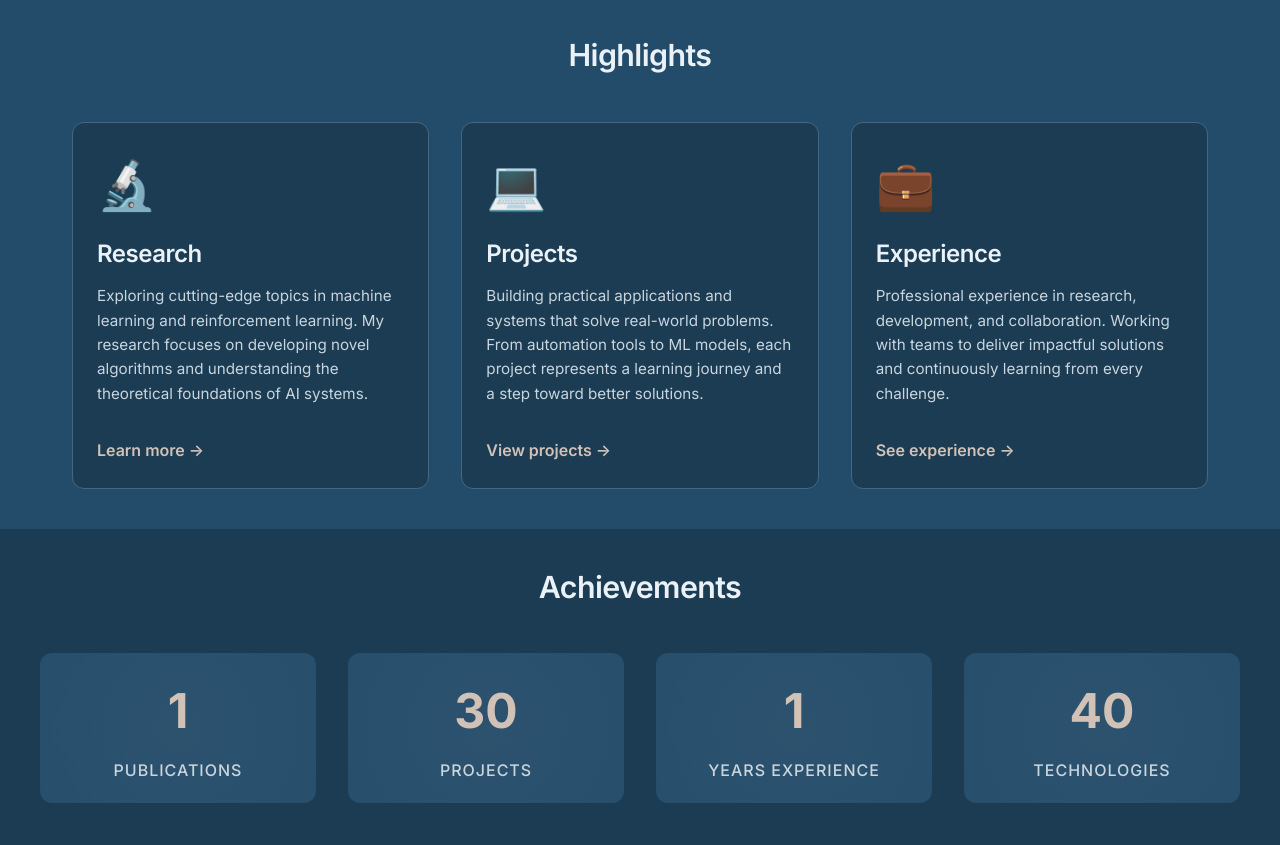
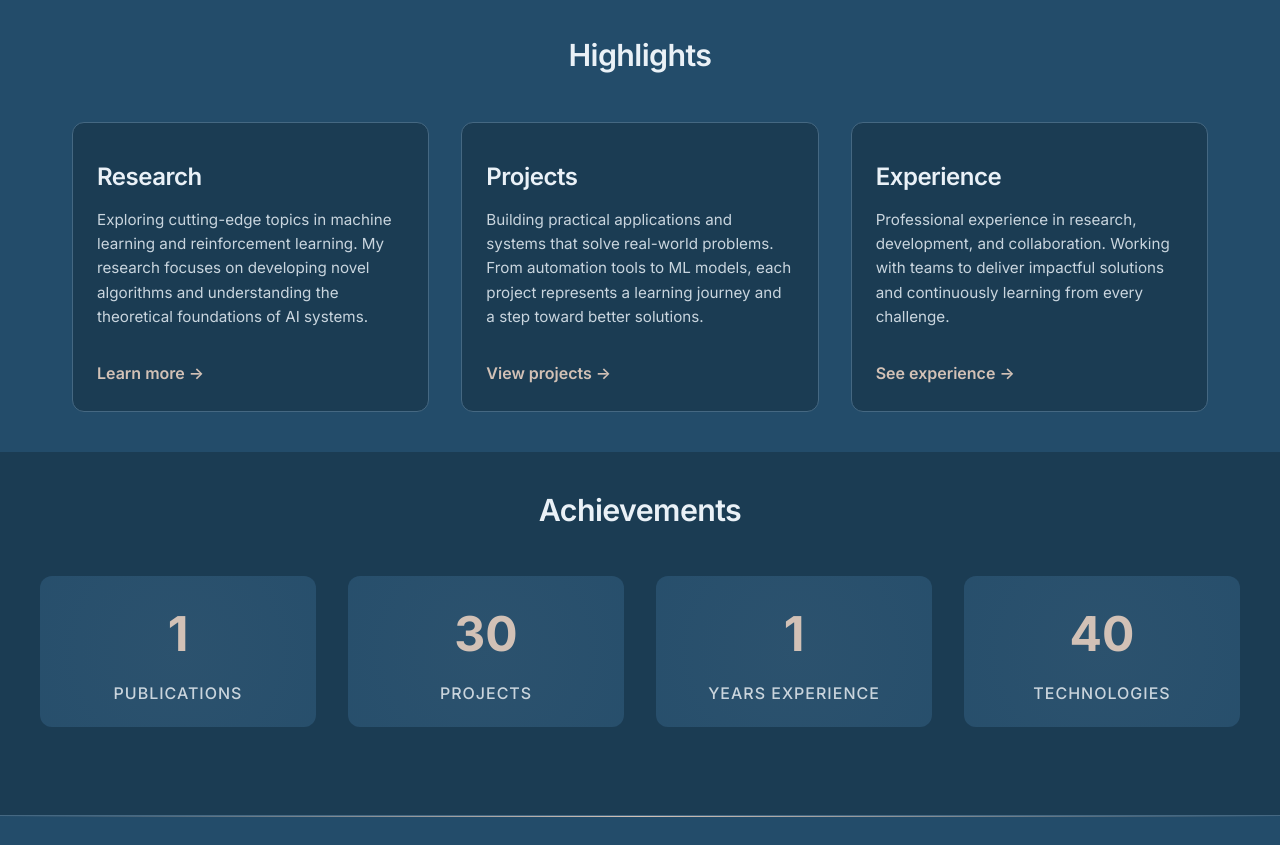
Before and after one commit to shahirmonjur/shahirmonjur.github.io, a website: page index.html in a window 1280 px wide. Shown: the part 960-1805 px from the top of the page. Drawn offline with Linux system fonts and the light colour scheme; some icons are missing.

Commit message:
Add files via upload

```diff
--- a/index.html
+++ b/index.html
@@ -50,9 +50,9 @@
 <div class="container">
 <h2>Highlights</h2>
 <div class="highlights-grid">
-<a href="research.html" class="highlight-card"><span class="highlight-card-icon">🔬</span><h3>Research</h3><p>Exploring cutting-edge topics in machine learning and reinforcement learning. My research focuses on developing novel algorithms and understanding the theoretical foundations of AI systems.</p><span class="card-link">Learn more →</span></a>
-<a href="projects.html" class="highlight-card"><span class="highlight-card-icon">💻</span><h3>Projects</h3><p>Building practical applications and systems that solve real-world problems. From automation tools to ML models, each project represents a learning journey and a step toward better solutions.</p><span class="card-link">View projects →</span></a>
-<a href="experience.html" class="highlight-card"><span class="highlight-card-icon">💼</span><h3>Experience</h3><p>Professional experience in research, development, and collaboration. Working with teams to deliver impactful solutions and continuously learning from every challenge.</p><span class="card-link">See experience →</span></a>
+<a href="research.html" class="highlight-card"><span class="highlight-card-icon"></span><h3>Research</h3><p>Exploring cutting-edge topics in machine learning and reinforcement learning. My research focuses on developing novel algorithms and understanding the theoretical foundations of AI systems.</p><span class="card-link">Learn more →</span></a>
+<a href="projects.html" class="highlight-card"><span class="highlight-card-icon"></span><h3>Projects</h3><p>Building practical applications and systems that solve real-world problems. From automation tools to ML models, each project represents a learning journey and a step toward better solutions.</p><span class="card-link">View projects →</span></a>
+<a href="experience.html" class="highlight-card"><span class="highlight-card-icon"></span><h3>Experience</h3><p>Professional experience in research, development, and collaboration. Working with teams to deliver impactful solutions and continuously learning from every challenge.</p><span class="card-link">See experience →</span></a>
 </div>
 </div>
 </section>
```
